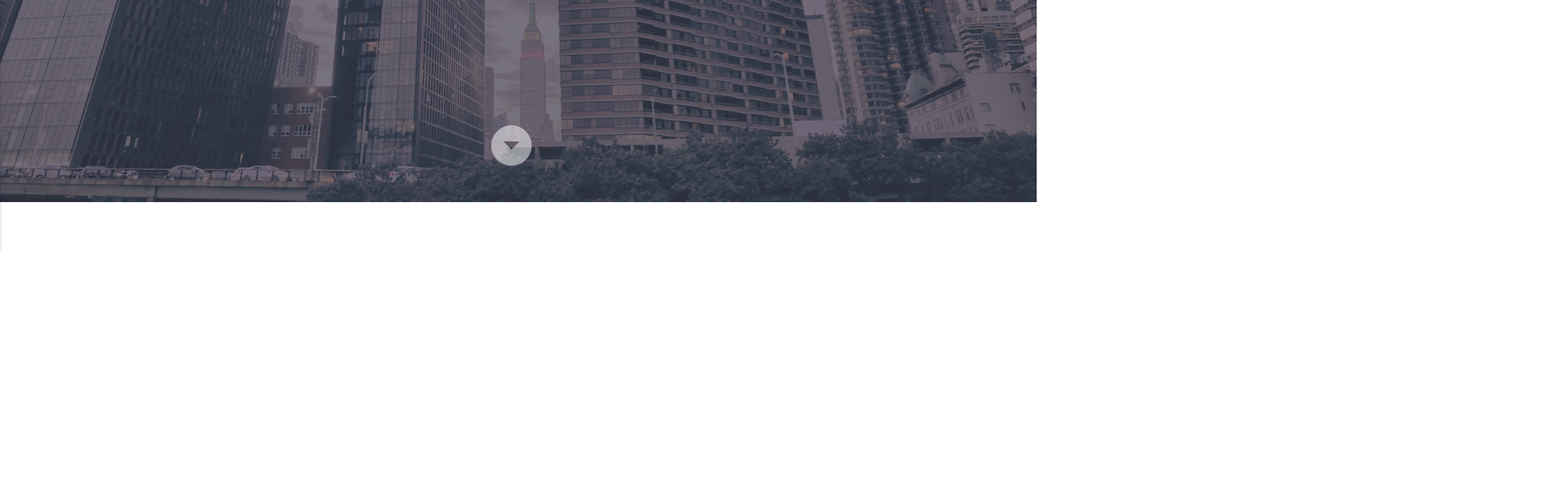
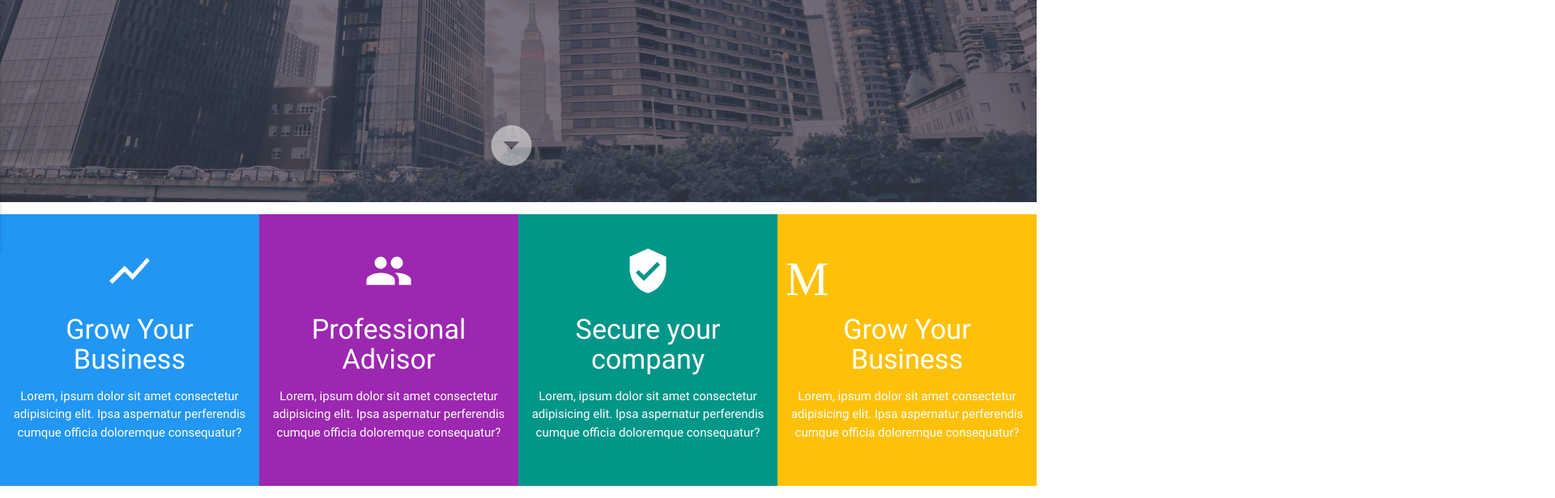
Before and after one commit to kishanjasani/BusinessStarter, a plain HTML site: page index.html in a window 1280 px wide. Shown: the part 550-1166 px from the top of the page at 81% size, 1920 px wide, since content can reach past the window. Before the commit the page ends 800 px from the top, so only its background shows below. Drawn offline with nearby package versions, Linux system fonts and the light colour scheme.

Commit message:
Scroll Fixed add

```diff
--- a/css/main.css
+++ b/css/main.css
@@ -28,3 +28,18 @@
   left: 47%;
   opacity: 0.5;
 }
+
+.box {
+  padding: 40px 10px !important;
+  padding-bottom: 30px;
+}
+
+.section-boxes .row {
+  margin-bottom: 0 !important;
+}
+
+@media (max-width: 600px) {
+  .main-header {
+    height: 50vh;
+  }
+}
--- a/index.html
+++ b/index.html
@@ -10,7 +10,7 @@
 
   <!--Let browser know website is optimized for mobile-->
   <meta name="viewport" content="width=device-width, initial-scale=1.0" />
-  <title>BizLand Theme</title>
+  <title>Business Starter</title>
 </head>
 
 <body>
@@ -82,6 +82,33 @@
     </div>
   </header>
 
+  <!--Section: Boxes-->
+  <section class="section section-boxes center">
+    <div class="row">
+      <div class="col s12 m6 l3 blue white-text box">
+        <i class="material-icons medium">show_chart</i>
+        <h4>Grow Your Business</h4>
+        <p>Lorem, ipsum dolor sit amet consectetur adipisicing elit. Ipsa aspernatur perferendis cumque officia doloremque consequatur?</p>
+      </div>
+      <div class="col s12 m6 l3 purple white-text box">
+        <i class="material-icons medium">people</i>
+        <h4>Professional Advisor</h4>
+        <p>Lorem, ipsum dolor sit amet consectetur adipisicing elit. Ipsa aspernatur perferendis cumque officia doloremque consequatur?</p>
+      </div>
+      <div class="col s12 m6 l3 teal white-text box">
+        <i class="material-icons medium">verified_user</i>
+        <h4>Secure your company</h4>
+        <p>Lorem, ipsum dolor sit amet consectetur adipisicing elit. Ipsa aspernatur perferendis cumque officia doloremque consequatur?</p>
+      </div>
+
+      <div class="col s12 m6 l3 amber white-text box">
+        <i class="material-icons medium">Multiply Your Income</i>
+        <h4>Grow Your Business</h4>
+        <p>Lorem, ipsum dolor sit amet consectetur adipisicing elit. Ipsa aspernatur perferendis cumque officia doloremque consequatur?</p>
+      </div>
+    </div>
+  </section>
+
   <!--Import jQuery before materialize.js-->
   <script type="text/javascript" src="https://code.jquery.com/jquery-3.2.1.min.js"></script>
   <script type="text/javascript" src="js/materialize.min.js"></script>
@@ -89,6 +116,26 @@
     $(document).ready(function () {
       // Init Sidenav
       $('.button-collapse').sideNav();
+      //Scroll - Fire
+      const options = [
+        {
+          selector: '.main-text',
+          offset: 0,
+          callback: function (el) {
+            Materialize.fadeInImage($(el));
+          }
+        },
+        {
+          selector: '.navbar-fixed',
+          offset: 1500,
+          callback: function () {
+            $('nav').removeClass('transparent');
+            $('nav').addClass('grey darken-3')
+          }
+        }
+      ];
+      Materialize.scrollFire(options);
+
 
     });
   </script>
```
